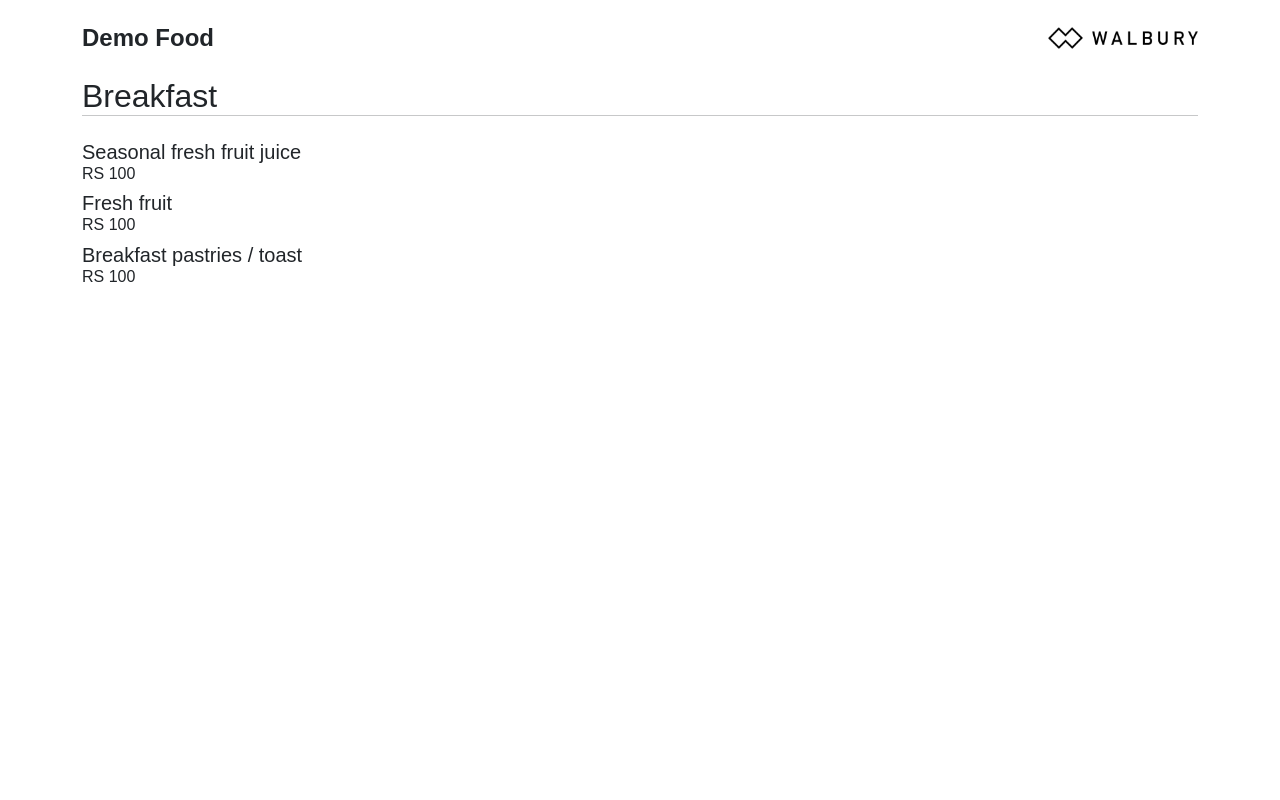
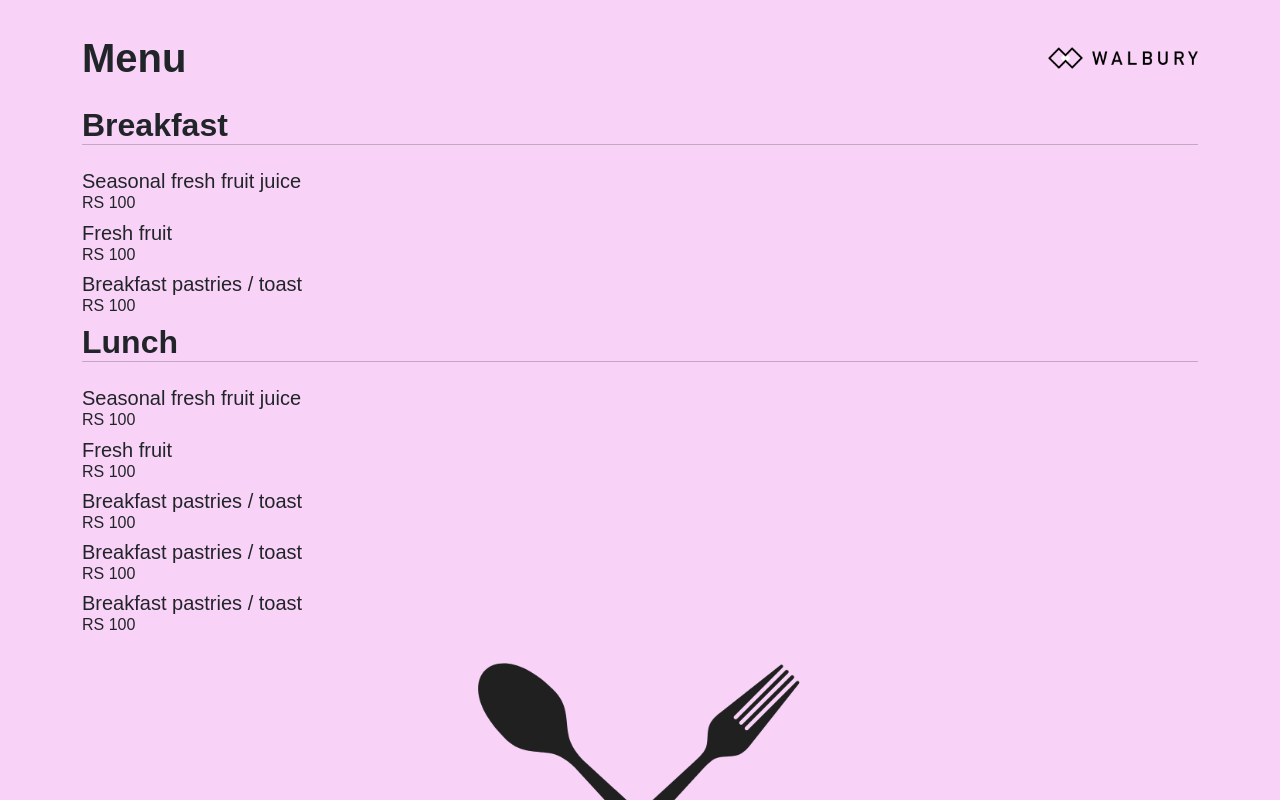
Before and after one commit to tanujn45/restaurant-menu, a React (Create React App) app: page / in a window 1280 px wide. Shown: the top 800 px of the page. Built offline with nearby package versions, Linux system fonts and the light colour scheme; a web font is replaced by a local one.

Commit message:
edited a bit

```diff
--- a/src/App.css
+++ b/src/App.css
@@ -1,4 +1,11 @@
 @import url("https://fonts.googleapis.com/css2?family=IBM+Plex+Sans+Thai:wght@400;600;700&display=swap");
+*{
+  background-color: #F9D3F7;
+}
+.container{
+  height: 100vh;
+  padding: 10px;
+}
 
 h1,
 h2,
@@ -12,6 +19,13 @@ h6 {
 .logo {
   width: 150px;
 }
+.logo2{
+  width: 100%;
+  height: auto;
+}
+h2{
+  font-weight: bold !important;
+}
 
 h5 {
   margin-bottom: 0 !important;
--- a/src/App.js
+++ b/src/App.js
@@ -1,13 +1,15 @@
 import "./App.css";
 import logo from './img/logo.png'
+import img from './img/Untitled.png'
 
 function App() {
   return (
     <>
-      <section id="">
-        <div className="container">
+      <section id="bg">
+
+        <div className="container 100vh">
           <div className="d-flex flex-row align-items-center justify-content-between my-4">
-            <h4 className="mb-0 fw-bold">Demo Food</h4>
+            <h1 className="mb-0 fw-bold">Menu</h1>
             <img src={logo} alt="Logo" className="logo img-fluid" />
           </div>
           <div>
@@ -19,7 +21,20 @@ function App() {
             <h6>Rs 100</h6>
             <h5>Breakfast pastries / toast</h5>
             <h6>Rs 100</h6>
+            <h2 className="mb-0">Lunch</h2>
+            <hr className="my-0 mb-4" />
+            <h5>Seasonal fresh fruit juice</h5>
+            <h6>Rs 100</h6>
+            <h5>Fresh fruit</h5>
+            <h6>Rs 100</h6>
+            <h5>Breakfast pastries / toast</h5>
+            <h6>Rs 100</h6>
+            <h5>Breakfast pastries / toast</h5>
+            <h6>Rs 100</h6>
+            <h5>Breakfast pastries / toast</h5>
+            <h6>Rs 100</h6>
           </div>
+        <img src={img} alt="Logo" className="logo2 img-fluid" />
         </div>
       </section>
     </>
```
Also changed, not shown: src/img/Untitled.png (added).
